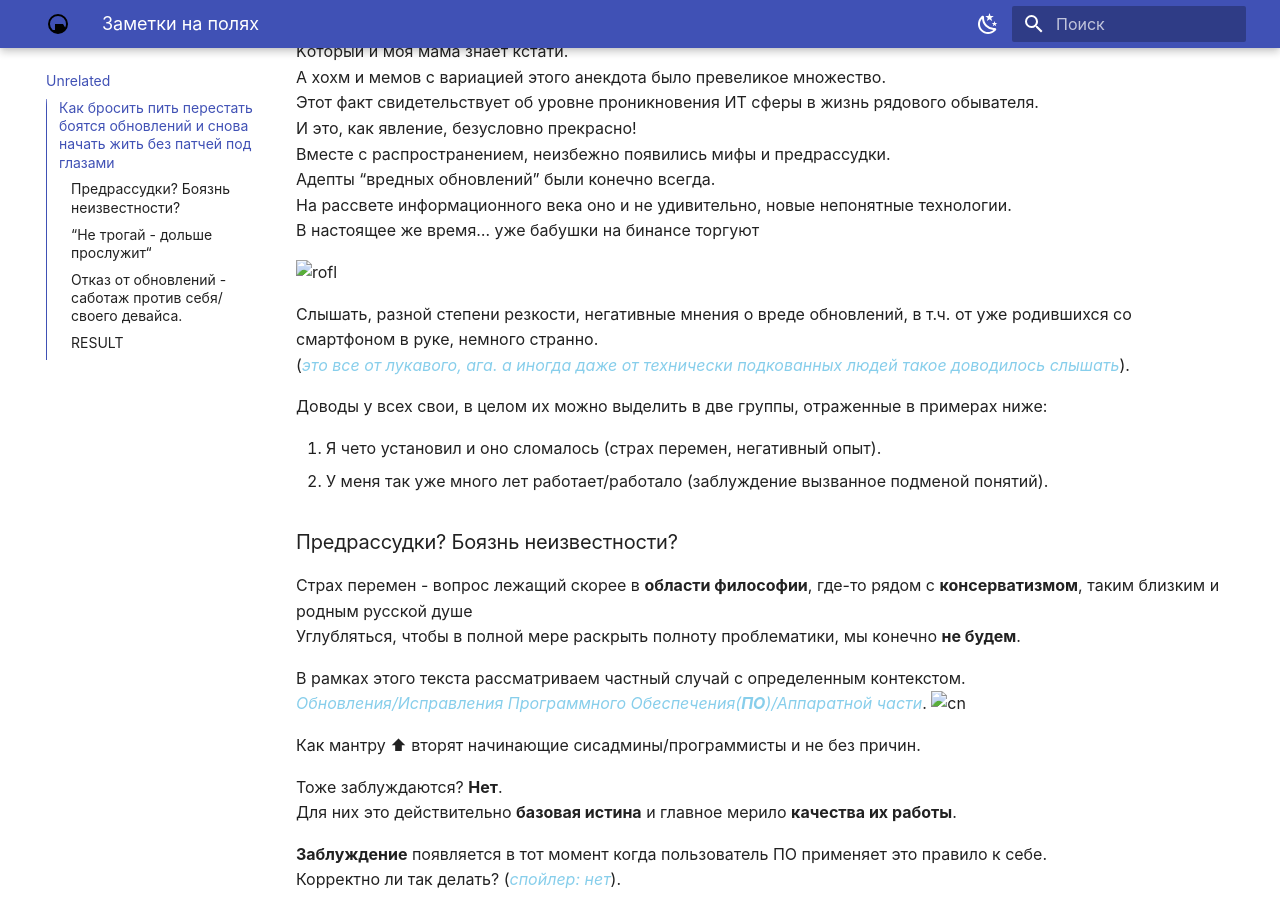
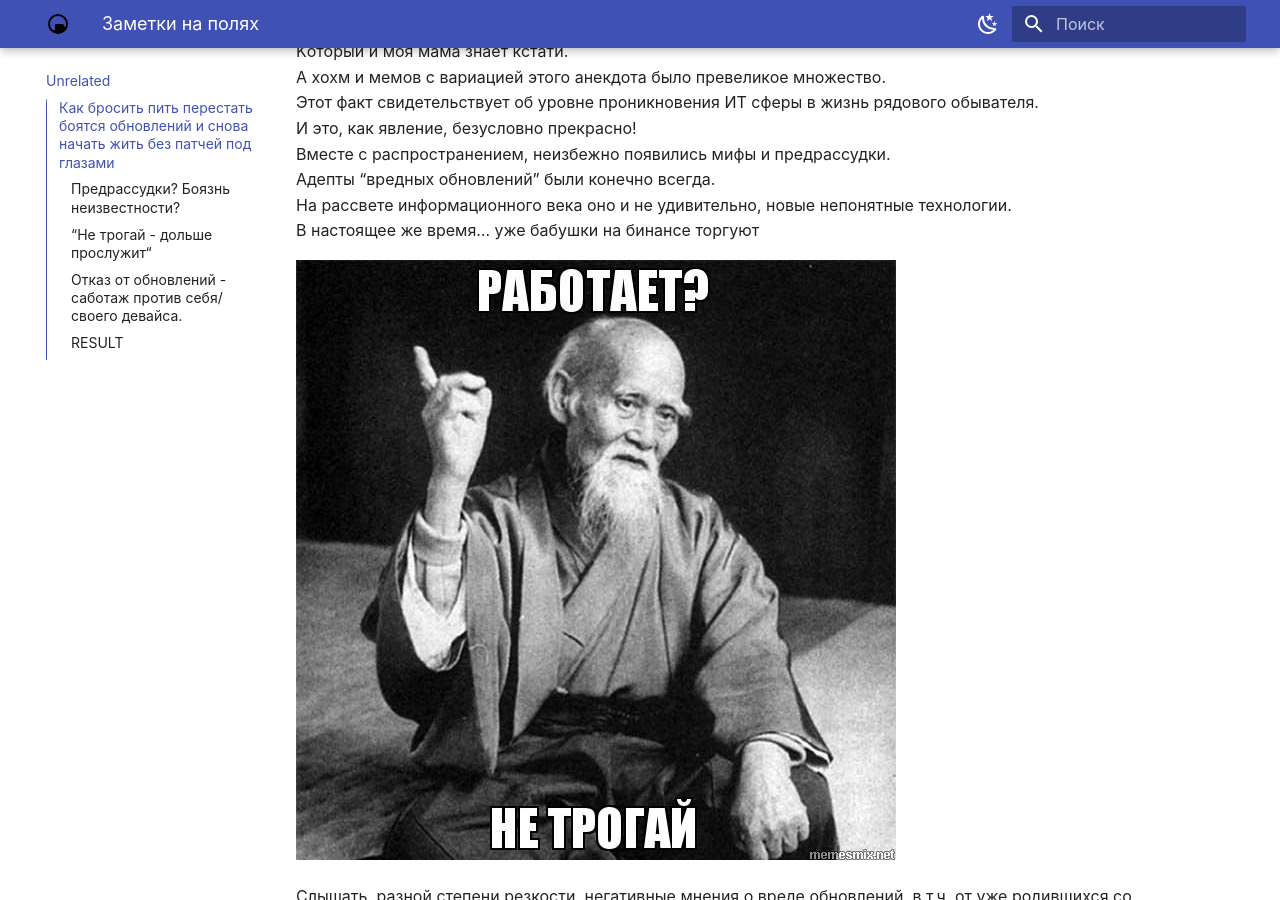
Before and after one commit to HOOTORO/Disco.th, an MkDocs documentation site: the page built from docs/_unrelated/notes.md, in a window 1280 px wide and 900 px high, scrolled down 502 px. Built offline with MkDocs 1.6.1 and Material for MkDocs 9.7.7, drawn with Linux system fonts in a browser that asks for light colours; some web fonts are replaced.

Commit message:
fix imgs

```diff
--- a/docs/_unrelated/notes.md
+++ b/docs/_unrelated/notes.md
@@ -27,7 +27,7 @@ Kоторый и моя мама знает кстати.
 На рассвете информационного века оно и не удивительно, новые непонятные технологии.
 В настоящее же время… уже бабушки на бинансе торгуют
 
-![rofl](docs/images/8nm64g.jpg)
+![rofl](../images/8nm64g.jpg)
 
 Слышать, разной степени резкости, негативные мнения о вреде обновлений, в т.ч. от уже родившихся со смартфоном в руке, немного странно.
 (_это все от лукавого, ага. а иногда даже от технически подкованных людей такое доводилось слышать_).
@@ -107,7 +107,7 @@ _За исключением вредоносного ПО разве что_.
 
 ### Отказ от обновлений - саботаж против себя/своего девайса.
 
-![neverhappen](docs/images/HkFKrW8.png)
+![neverhappen](../images/HkFKrW8.png)
 
 Мнение о том что “_бывалые сис.админы_”” не обновляют ПО - **ошибочно**!
 
```
